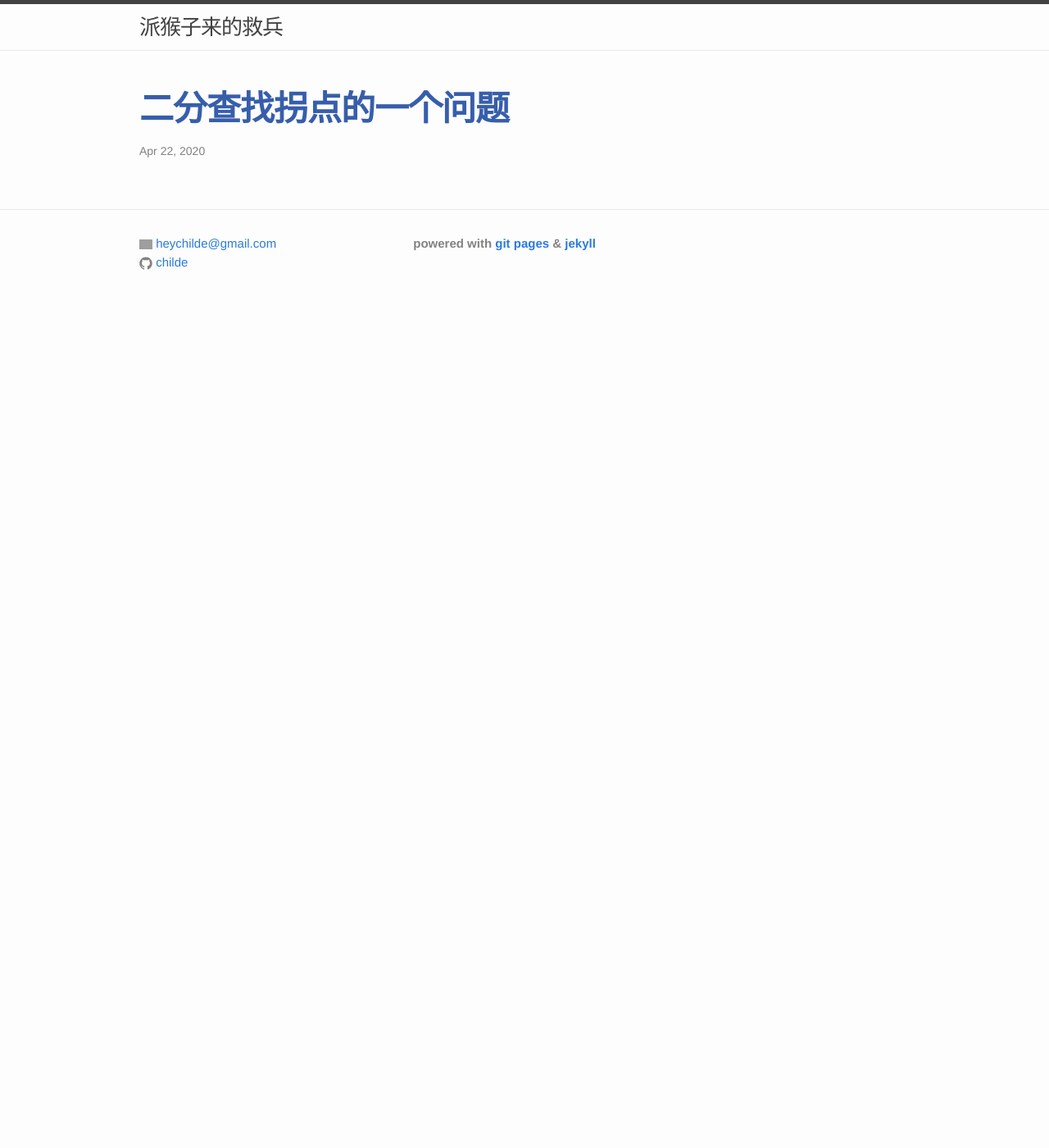
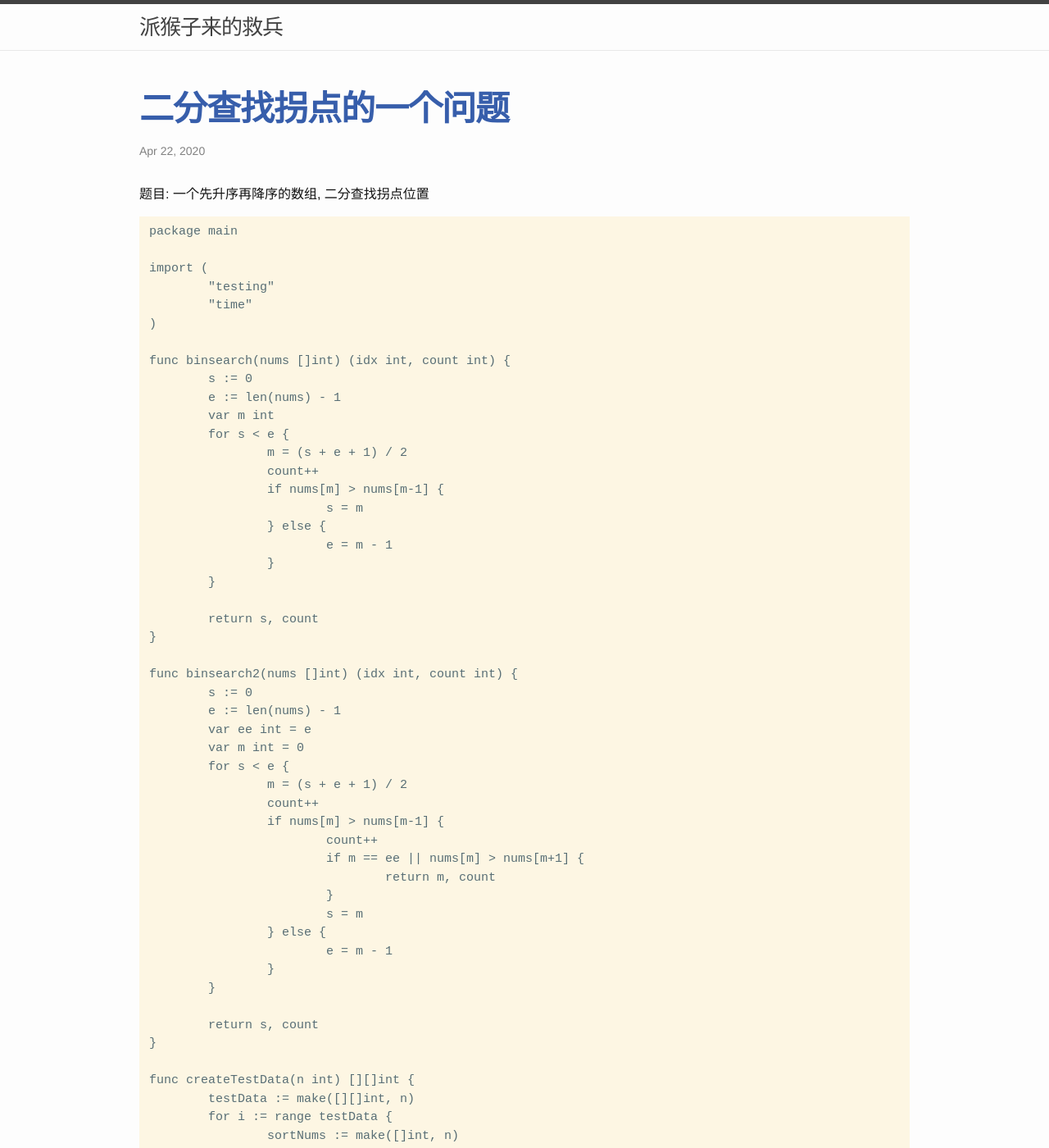
Before and after one commit to childe/ohmycat, a Jekyll site: the page built from _posts/2020-04-22-bin-search.md, in a window 1280 px wide and 1400 px high. Shown: the whole window at 82% size. Built offline with Jekyll 4.4.1, drawn with Linux system fonts in a browser that asks for light colours; our own code applies the rules of GitHub Pages for plain Markdown files; some of the changed text lies outside the part shown; grey boxes are pictures that could not be loaded.

Commit message:
modified:   _posts/2020-04-22-bin-search.md

````diff
--- a/_posts/2020-04-22-bin-search.md
+++ b/_posts/2020-04-22-bin-search.md
@@ -4,3 +4,130 @@ date: 2020-04-22T12:00:16+0800
 title: 二分查找拐点的一个问题
 
 ---
+
+题目: 一个先升序再降序的数组, 二分查找拐点位置
+
+```
+package main
+
+import (
+	"testing"
+	"time"
+)
+
+func binsearch(nums []int) (idx int, count int) {
+	s := 0
+	e := len(nums) - 1
+	var m int
+	for s < e {
+		m = (s + e + 1) / 2
+		count++
+		if nums[m] > nums[m-1] {
+			s = m
+		} else {
+			e = m - 1
+		}
+	}
+
+	return s, count
+}
+
+func binsearch2(nums []int) (idx int, count int) {
+	s := 0
+	e := len(nums) - 1
+	var ee int = e
+	var m int = 0
+	for s < e {
+		m = (s + e + 1) / 2
+		count++
+		if nums[m] > nums[m-1] {
+			count++
+			if m == ee || nums[m] > nums[m+1] {
+				return m, count
+			}
+			s = m
+		} else {
+			e = m - 1
+		}
+	}
+
+	return s, count
+}
+
+func createTestData(n int) [][]int {
+	testData := make([][]int, n)
+	for i := range testData {
+		sortNums := make([]int, n)
+		for j := 0; j < i; j++ {
+			sortNums[j] = j
+		}
+		for j := i; j < n; j++ {
+			sortNums[j] = i + n - j
+		}
+		testData[i] = sortNums
+	}
+	return testData
+}
+
+func main() {
+	testData := createTestData(1024)
+
+	var s, e int64
+
+	s = time.Now().UnixNano()
+	var totalCount int = 0
+	for i := 0; i < 1000; i++ {
+		for _, nums := range testData {
+			_, count := binsearch(nums)
+			totalCount += count
+		}
+	}
+	e = time.Now().UnixNano()
+
+	println(totalCount)
+	println(e - s)
+
+	s = time.Now().UnixNano()
+	totalCount = 0
+	for i := 0; i < 1000; i++ {
+		for _, nums := range testData {
+			_, count := binsearch2(nums)
+			totalCount += count
+		}
+	}
+
+	e = time.Now().UnixNano()
+	println(totalCount)
+	println(e - s)
+}
+
+func BenchmarkBinSearch(b *testing.B) {
+	testData := createTestData(1024)
+
+	b.ResetTimer()
+	var totalCount int = 0
+	for i := 0; i < b.N; i++ {
+		for _, nums := range testData {
+			_, count := binsearch(nums)
+			totalCount += count
+		}
+	}
+	//println(totalCount)
+}
+
+func BenchmarkBinSearch2(b *testing.B) {
+	testData := createTestData(1024)
+
+	b.ResetTimer()
+	var totalCount int = 0
+	for i := 0; i < b.N; i++ {
+		for _, nums := range testData {
+			_, count := binsearch2(nums)
+			totalCount += count
+		}
+	}
+	//println(totalCount)
+}
+```
+
+方法2跑了更多的分支, 但是时间却比较短. 为什么呢?
````
